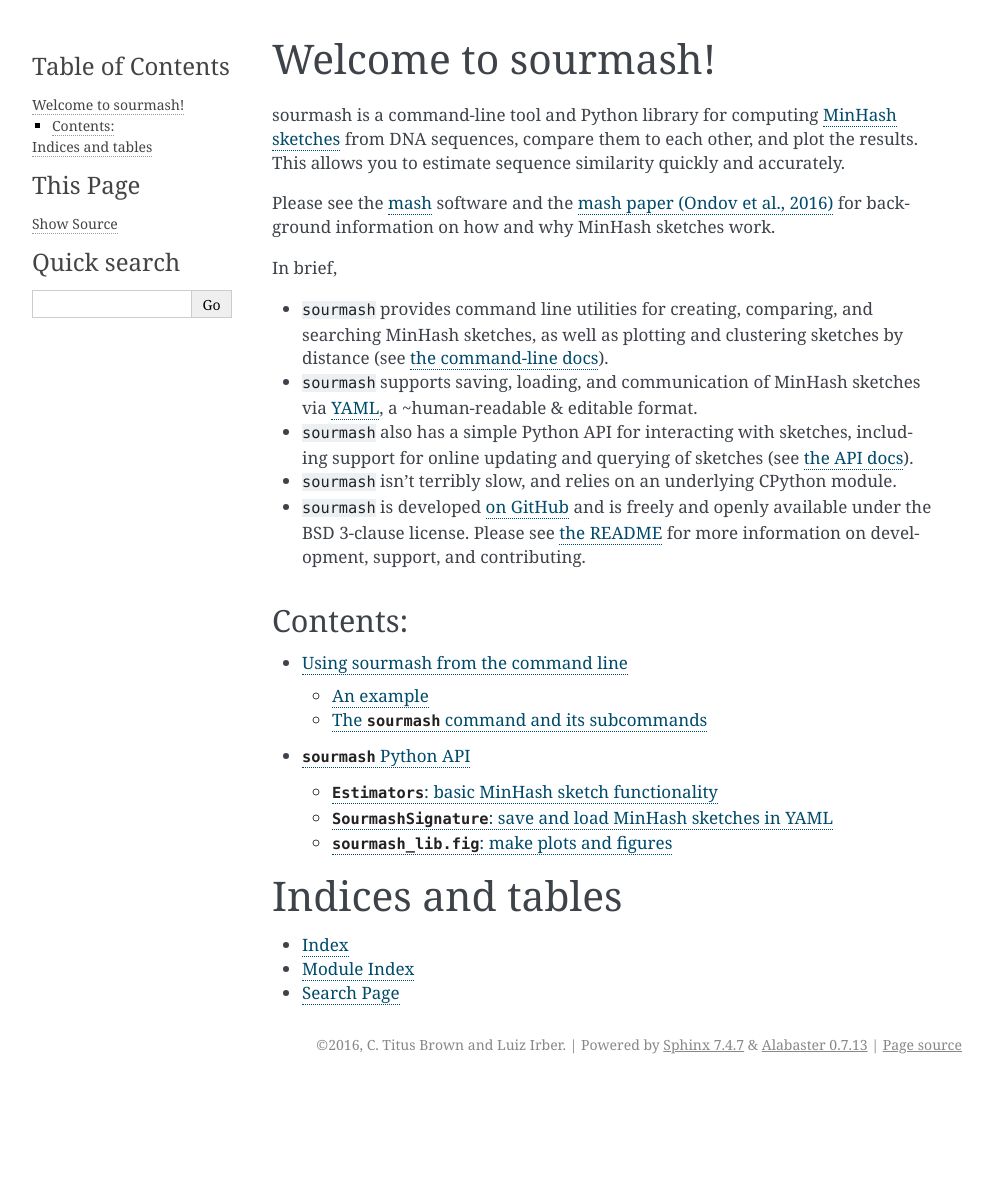
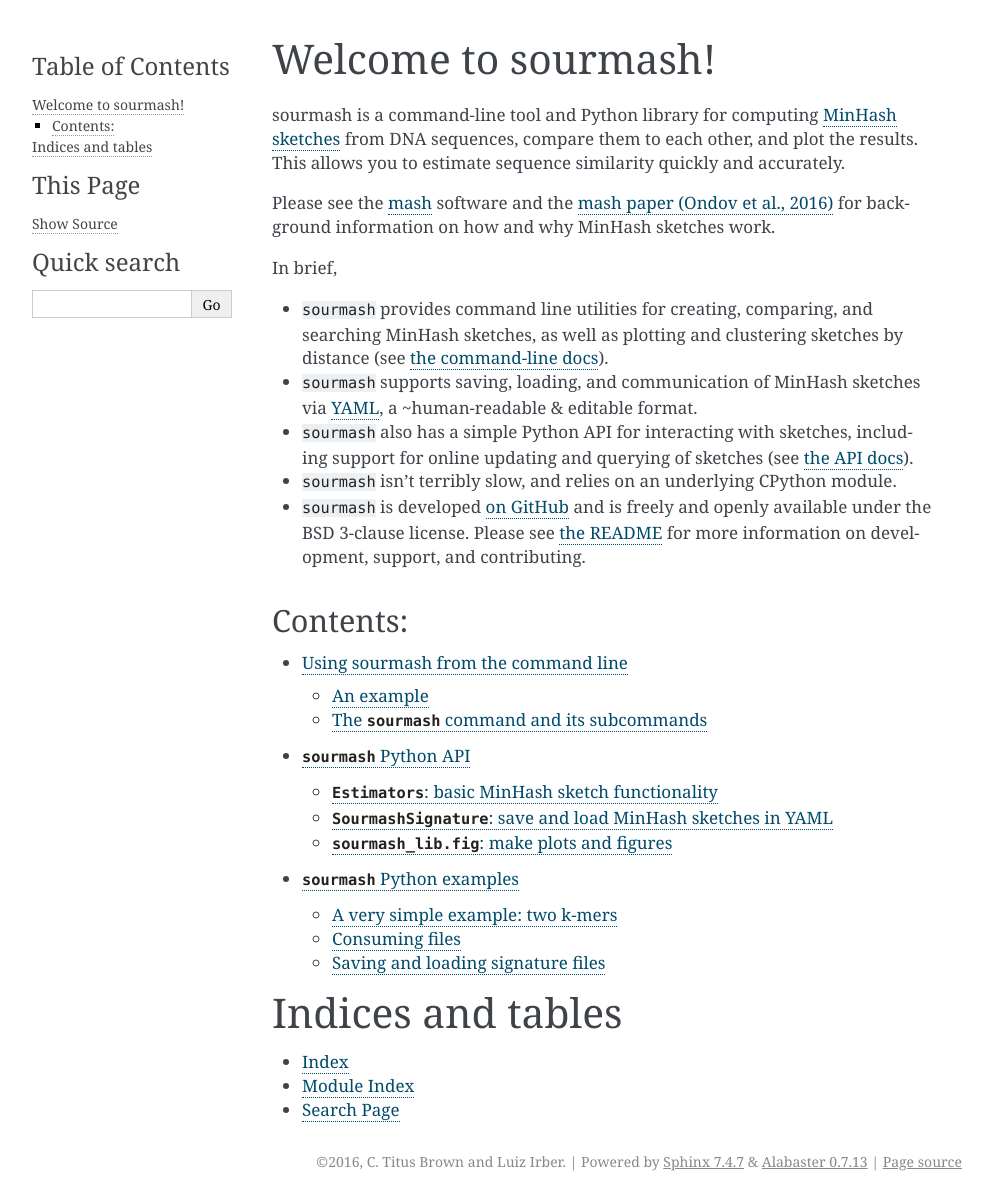
Before and after one commit to sourmash-bio/sourmash, a Sphinx documentation site: the page built from doc/index.rst, in a window 1280 px wide. Shown: the whole page, without its empty margins (148-1141 px from the left). Built offline with Sphinx 7.4.7, drawn with Linux system fonts in a browser that asks for light colours; before the commit the page ends 1084 px from its top, so only the background shows below that; some of the changed lines change nothing that is shown.

Commit message:
added API example

```diff
--- /dev/null
+++ b/doc/api-example.rst
@@ -0,0 +1,101 @@
+============================
+``sourmash`` Python examples
+============================
+
+A very simple example: two k-mers
+---------------------------------
+
+Define two sequences:
+
+>>> seq1 = "ATGGCA"
+>>> seq2 = "AGAGCA"
+
+Create two estimators using 3-mers, and add the sequences:
+
+>>> import sourmash_lib
+>>> E1 = sourmash_lib.Estimators(n=20, ksize=3)
+>>> E1.add_sequence(seq1)
+
+>>> E2 = sourmash_lib.Estimators(n=20, ksize=3)
+>>> E2.add_sequence(seq2)
+
+One of the 3-mers (out of 4) overlaps, so Jaccard index is 1/4:
+
+>>> E1.jaccard(E2)
+0.25
+
+and of course the estimators match themselves:
+
+>>> E1.jaccard(E1)
+1.0
+
+We can add sequences and query at any time --
+
+>>> E1.add_sequence(seq2)
+>>> x = E1.jaccard(E2)
+>>> round(x, 3)
+0.571
+
+Consuming files
+---------------
+
+Suppose we want to create MinHash sketches from genomes --
+
+>>> import glob, pprint
+>>> genomes = glob.glob('data/GCF*.fna.gz')
+>>> pprint.pprint(genomes)
+['data/GCF_000005845.2_ASM584v2_genomic.fna.gz',
+ 'data/GCF_000006945.1_ASM694v1_genomic.fna.gz',
+ 'data/GCF_000783305.1_ASM78330v1_genomic.fna.gz']
+
+We have to read them in (here using screed), but then they can be fed
+into 'add_sequence' directly; here we set 'force=True' in ``add_sequence``
+to ignore non-ACTGN characters.
+
+(Note, just for speed reasons, we'll truncate the sequences to 50kb in length.)
+
+>>> import screed
+>>> estimators = []
+>>> for g in genomes:
+...     E = sourmash_lib.Estimators(n=500, ksize=31)
+...     for record in screed.open(g):
+...         E.add_sequence(record.sequence[:50000], True)
+...     estimators.append(E)
+
+And now the estimators can be compared against each other:
+
+>>> for i, e in enumerate(estimators):
+...    print(genomes[i][:20], end=' ')
+...    for j, e2 in enumerate(estimators):
+...       x = e.jaccard(estimators[j])
+...       print(round(x, 3), end=' ')
+...    print('')
+data/GCF_000005845.2 1.0 0.0 0.0
+data/GCF_000006945.1 0.0 1.0 0.0
+data/GCF_000783305.1 0.0 0.0 1.0
+
+Note that the comparisons are quite quick; most of the time is spent in
+making the estimators, which can be saved and loaded easily.
+
+Saving and loading signature files
+----------------------------------
+
+>>> from sourmash_lib import signature
+>>> sig1 = signature.SourmashSignature('titus@idyll.org', estimators[0],
+...                                    name=genomes[0][:20])
+>>> with open('/tmp/genome1.sig', 'wt') as fp:
+...   signature.save_signatures([sig1], fp)
+
+Here, ``/tmp/genome1.sig`` is a YAML file that can now be loaded and
+compared -- first, load:
+
+>>> sigdata = open('/tmp/genome1.sig', 'rt').read()
+>>> siglist = signature.load_signatures(sigdata)
+>>> loaded_sig = siglist[0]
+
+then compare:
+
+>>> loaded_sig.estimator.jaccard(sig1.estimator)
+1.0
+>>> sig1.estimator.jaccard(loaded_sig.estimator)
+1.0
--- a/doc/index.rst
+++ b/doc/index.rst
@@ -47,6 +47,7 @@
 
    command-line
    api
+   api-example
 
 
 Indices and tables
```
Also changed, not shown: 2 other files.
